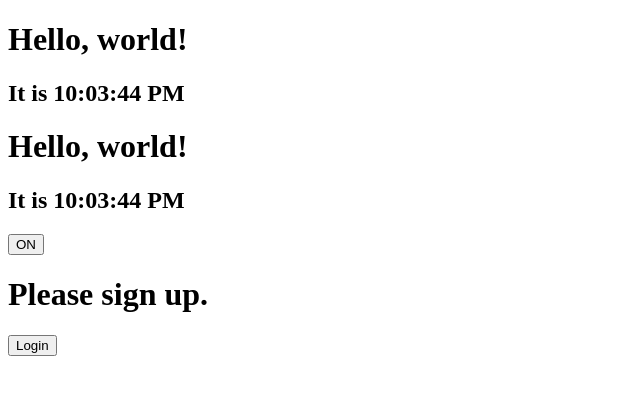
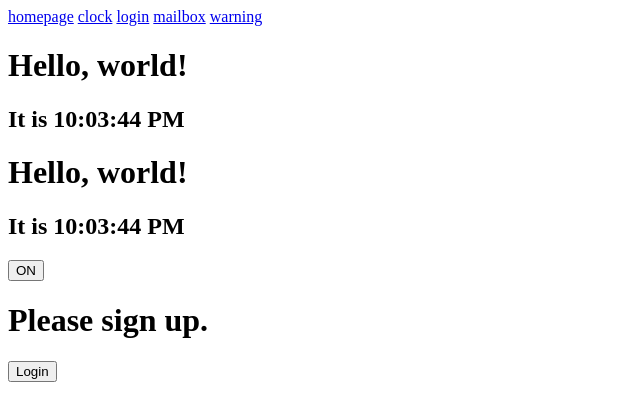
Before and after one commit to dominiquecuevas/react, a Flask app: page /clock in a window 1280 px wide. Shown: the top 420 px of the page, without its empty margins (0-640 px from the left). Run offline with Flask 2, Linux system fonts and the light colour scheme; some libraries are stand-ins or nearby versions.

Commit message:
homepage and nav

```diff
--- a/server.py
+++ b/server.py
@@ -4,6 +4,10 @@ from jinja2 import StrictUndefined
 app = Flask(__name__)
 app.secret_key = 'yliwmhd'
 app.jinja_env.undefined = StrictUndefined
+
+@app.route("/")
+def homepage():
+    return render_template("homepage.html")
 
 @app.route("/clock")
 def clock():
--- a/templates/base.html
+++ b/templates/base.html
@@ -4,6 +4,13 @@
         {% block script %}{% endblock %}
     </head>
     <body>
+        <nav>
+            <a href="/">homepage</a>
+            <a href="/clock">clock</a>
+            <a href="/login">login</a>
+            <a href="/mailbox">mailbox</a>
+            <a href="/warning">warning</a>
+        </nav>
         {% block content %}{% endblock %}
     </body>
 </html>
```
Also changed, not shown: templates/homepage.html (added, +18 -0 lines).
